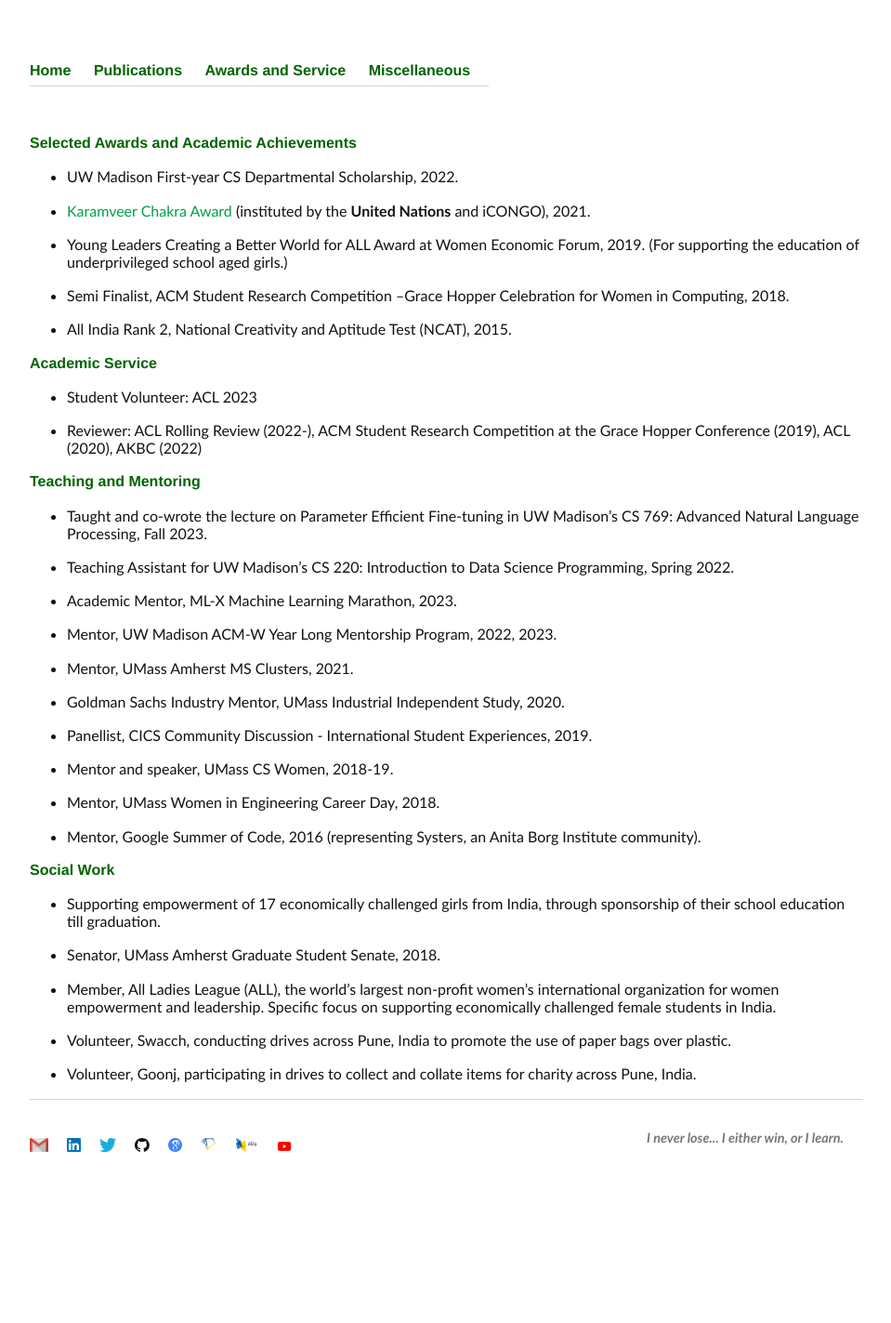
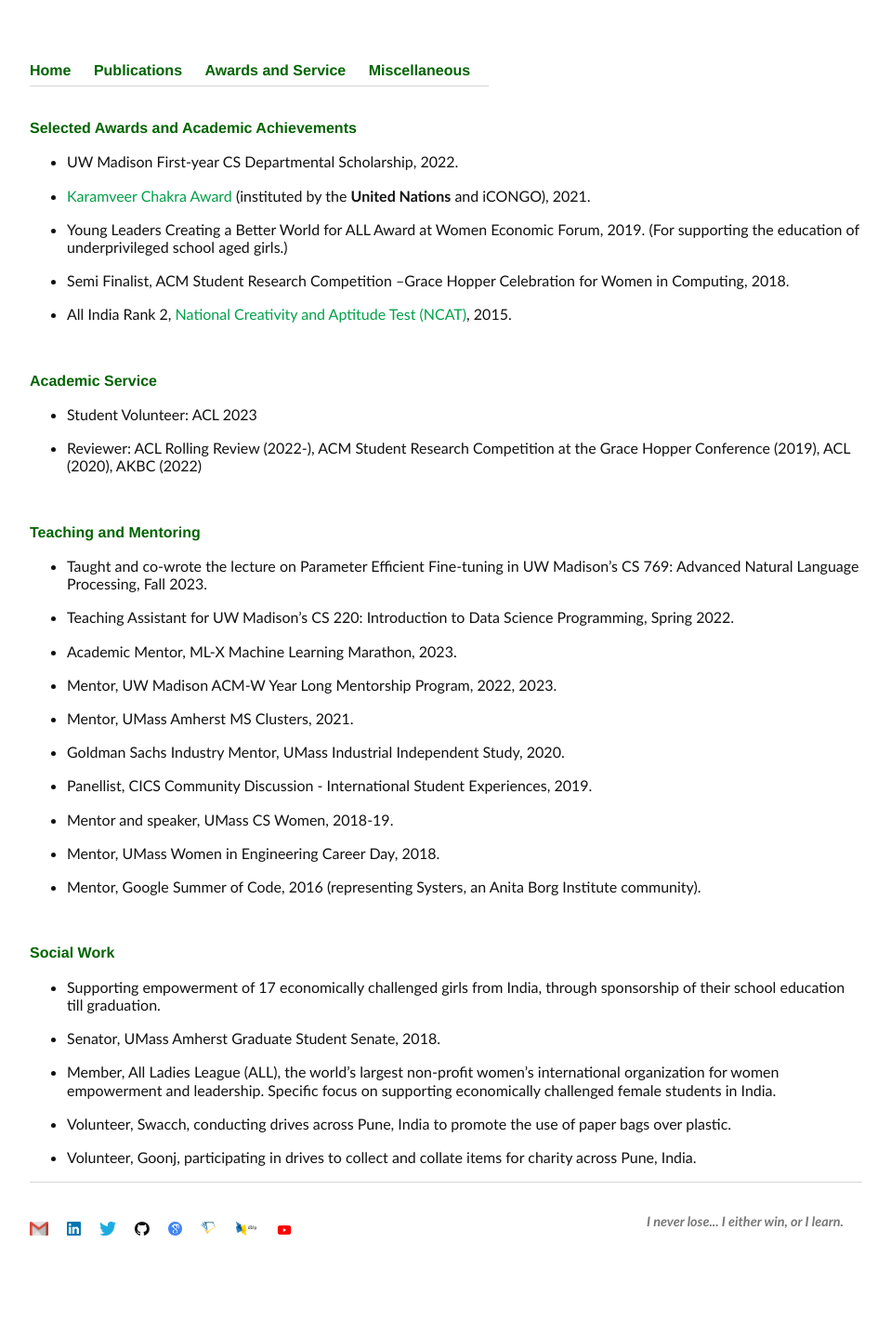
Before and after one commit to Uppaal/Uppaal.github.io, a Jekyll site: the page built from awards_service.html, in a window 1280 px wide. Shown: the whole page at 93% size, without its empty margins (160-1119 px from the left). Built offline with Jekyll 4.4.1, drawn with Linux system fonts in a browser that asks for light colours; before the commit the page ends 1333 px from its top, so only the background shows below that.

Commit message:
Update awards_service.html

```diff
--- a/awards_service.html
+++ b/awards_service.html
@@ -15,22 +15,24 @@ title: Awards and Service
 
 <div class="blurb">
 
-<p><br></p>
+<br>
 <h3> Selected Awards and Academic Achievements </h3>
 	<ul>
 	<li>UW Madison First-year CS Departmental Scholarship, 2022.</li>
 	<li><a href="https://en.wikipedia.org/wiki/Karmaveer_Chakra_Award">Karamveer Chakra Award</a> (instituted by the <b>United Nations</b> and iCONGO), 2021. </li>
   <li>Young Leaders Creating a Better World for ALL Award at Women Economic Forum, 2019. (For supporting the education of underprivileged school aged girls.) </li>
   <li>Semi Finalist, ACM Student Research Competition –Grace Hopper Celebration for Women in Computing, 2018.</li>
-  <li>All India Rank 2, National Creativity and Aptitude Test (NCAT), 2015.</li>
+  <li>All India Rank 2, <a href="http://ncat.co.in/">National Creativity and Aptitude Test (NCAT)</a>, 2015.</li>
 	</ul>
 
+<br>
 <h3>Academic Service</h3>
 	<ul>
 	<li>Student Volunteer: ACL 2023</li>
 	<li>Reviewer: ACL Rolling Review (2022-), ACM Student Research Competition at the Grace Hopper Conference (2019), ACL (2020), AKBC (2022)</li>
 	</ul>
 
+<br>
 <h3>Teaching and Mentoring</h3>
 <ul>
   <li>Taught and co-wrote the lecture on Parameter Efficient Fine-tuning in UW Madison’s CS 769: Advanced Natural Language Processing, Fall 2023.</li>
@@ -45,6 +47,7 @@ title: Awards and Service
   <li>Mentor, Google Summer of Code, 2016 (representing Systers, an Anita Borg Institute community).</li>
 </ul>
 
+<br>
 <h3>Social Work</h3>
 <ul>
 <li>Supporting empowerment of 17 economically challenged girls from India, through sponsorship of their school education till graduation.</li>
```
